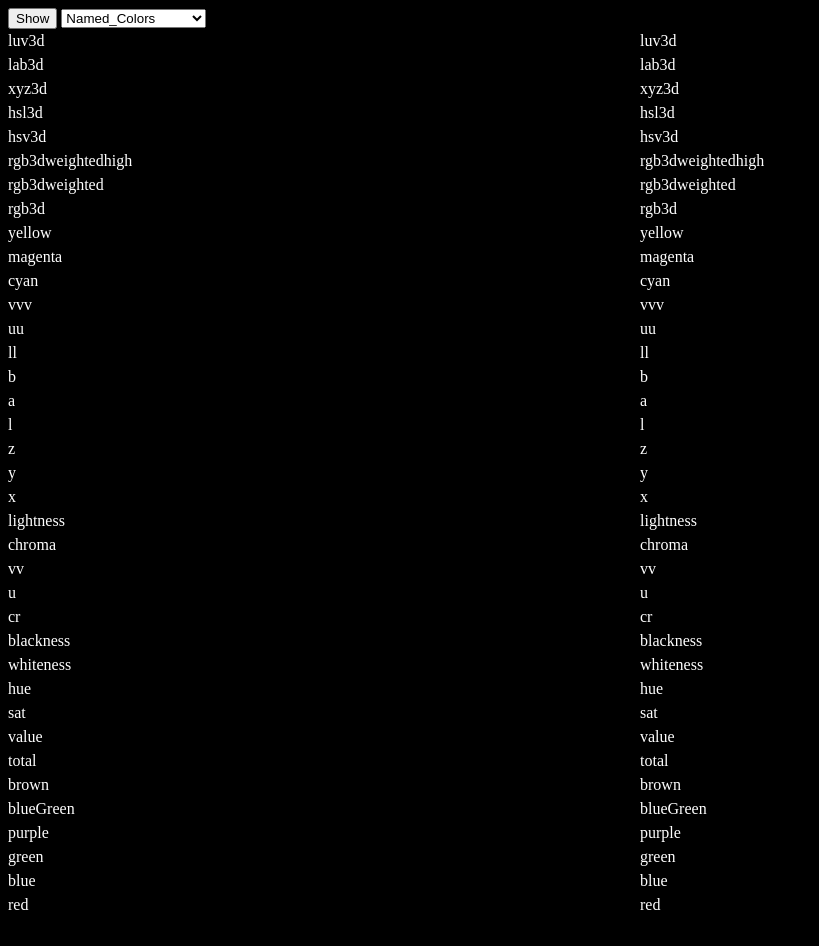
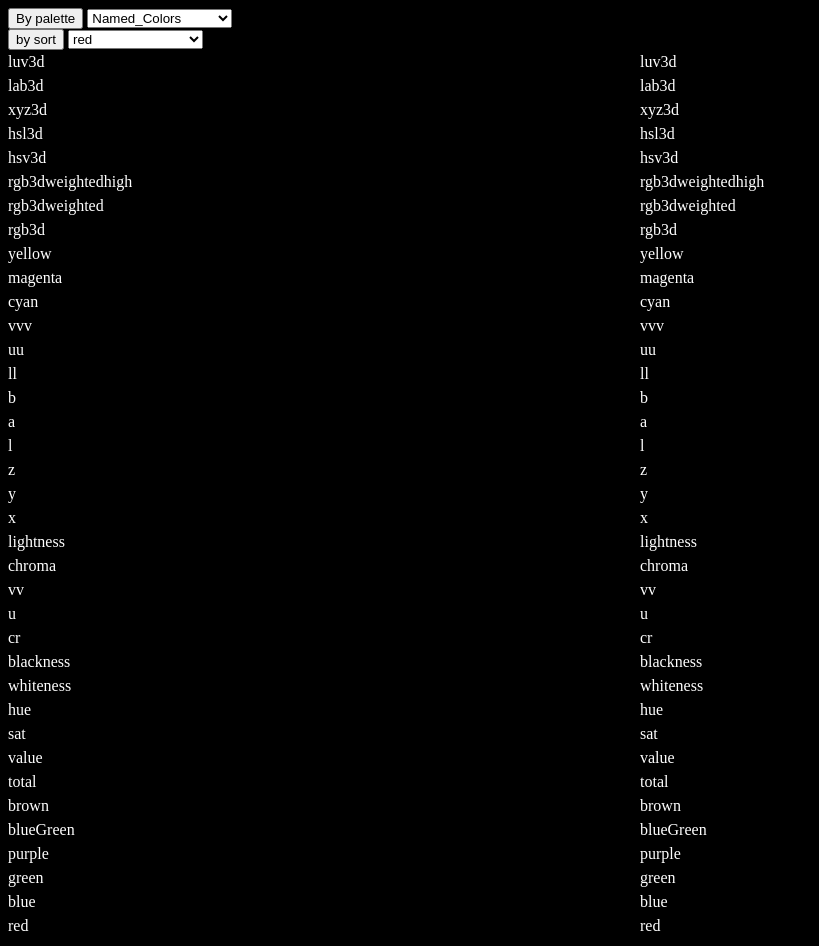
Before and after one commit to alikins/sortpal.js, a plain HTML site: page index.html in a window 1280 px wide. Shown: the whole page, without its empty margins (0-819 px from the left). Before the commit the page ends 925 px from the top, so only its background shows below. Drawn offline with nearby package versions, Linux system fonts and the light colour scheme; no server answers.

Commit message:
Add support for viewing all palletes with a particular sort

```diff
--- a/index.html
+++ b/index.html
@@ -17,21 +17,29 @@ function update_palette() {
 	var query_palette = gup("palette");
 	console.log(query_palette);
 	//console.log(
-	    $(document).ready(function() { updateTable(_palette) });
+	    $(document).ready(function() { updateTablePalettes(_palette) });
      };
 
+function update_sorts() {
+	var _f = document.sort_select;
+	var _sort_key = _f.getElementsByTagName("select")[0].value;
+
+	console.log(_sort_key);
+	//console.log(
+	$(document).ready(function() { updateTableSorts(_sort_key) });
+   };
 
 </script>
 </head>
 
-
 <body bgcolor="#000000">
 
+<form id="palette_select" name="palette_select">
+<input type=button onclick="update_palette()" value="By palette">
+</form>
 
-<form id="palette_select" name="palette_select">
-<input type=button onclick="update_palette()" value="Show">
-
-
+<form id="sort_select" name="sort_select">
+<input type=button onclick="update_sorts()" value="by sort">
 </form>
 
 <div id="main">
@@ -44,6 +52,9 @@ function update_palette() {
  var f = document.getElementById("palette_select");
  var s = document.createElement("select");
 
+ var ss = document.getElementById("sort_select");
+ var sort_select_select = document.createElement("select");
+
  var pl = getPalettes();
 
  for (p in pl) {
@@ -52,19 +63,26 @@ function update_palette() {
 	o.value = pl[p];
 	s.appendChild(o);
 	}
+
  f.appendChild(s);
 
+ var sort_options = sort_keys;
+ for (sk_index in sort_options) {
+     var o = document.createElement("option");
+     o.text = sort_options[sk_index];
+     o.value = sort_options[sk_index];
+     sort_select_select.appendChild(o);
+ }
+ ss.appendChild(sort_select_select);
 
-
-	      $(document).ready(function(){
+ $(document).ready(function(){
 	var palette = gup("palette");
 	var default_palette = 'Named_Colors';
 	if(palette){
 		default_palette = palette;
-	}
-       updateTable(default_palette);
-     //  updateTable('warm');
-     });
+	    }
+    updateTablePalettes(default_palette);
+ });
 
 //updateTable('named');
 </script>
--- a/sortpal.js
+++ b/sortpal.js
@@ -1,5 +1,3 @@
-
-
 
 function unique(a)
 {
@@ -58,6 +56,7 @@ function weightedRGBDistFrom0(x,y,z) {
 }
 
 //white point
+// afaict, this is "D65"
 var WHITE = {X: 0.9505, Y: 1.0000, Z: 1.0890};
 
 //http://www.fourcc.org/fccyvrgb.php
@@ -72,7 +71,6 @@ function rgb_to_yuv(rgb) {
 // y = 0.299R + 0.587G + 0.114B
 // u = -0.147R + -0.289G + 0.463B
 // v = 0.615R - 0.515G - 0.100B
-
     var r = rgb[0]/255;
     var g = rgb[1]/255;
     var b = rgb[2]/255;
@@ -81,7 +79,6 @@ function rgb_to_yuv(rgb) {
     v = (-0.169 * r) - (0.331 * g) + (0.5 * b);
 
     // This method is wrong
-
     return [y ,u,v];
 }
 
@@ -143,7 +140,7 @@ function xyz_to_luv(xyz) {
     var _V = 13 * _L * (var_V - ref_V);
 
     color = [_L, _U, _V];
-    console.log(_L, _U, _V);
+    //console.log(_L, _U, _V);
     return color;
 }
 
@@ -221,9 +218,9 @@ function rgb_to_hsl(rgb){
 
 // from http://mjijackson.com/2008/02/rgb-to-hsl-and-rgb-to-hsv-color-model-conversion-algorithms-in-javascript
 function rgb_to_hsvc(rgb){
-	 var r = rgb[0];
-	 var g = rgb[1];
-	 var b = rgb[2];
+    var r = rgb[0];
+    var g = rgb[1];
+    var b = rgb[2];
 
     r = r/255;
     g = g/255;
@@ -251,8 +248,6 @@ function rgb_to_hsvc(rgb){
     return [h, s, v, c];
 }
 
-
-
 function genColorsRandom() {
 	var colors = [];
 
@@ -278,7 +273,6 @@ function genColors() {
 		}
 	return colors;
 }
-
 
 function Color(rgb) {
     this.red = parseFloat(rgb[0]);
@@ -337,6 +331,7 @@ function Color(rgb) {
     this.vvv = luv[2];
 
     // lab is supposed to map euclidian 3d distance to perceptive color
+    // more or less CIE 1976 Delta E
     this.lab3d = distFrom0(this.l, this.a, this.b);
     this.luv3d = distFrom0(this.ll, this.uu, this.vvv);
     //this.luv3dunsquared = unsquaredDistFrom0(this.ll, this.uu, this.vvv);
@@ -382,9 +377,6 @@ function Sorter(sort) {
     }
 }
 
-
-
-
 function preComputeColors(colors) {
 	var colorspaces = [];
 	for (color in colors) {
@@ -394,10 +386,27 @@ function preComputeColors(colors) {
 	return colorspaces;
 }
 
+sort_keys = ["red", "blue", "green",
+             "purple", "blueGreen", "brown",
+             "total",
+             "value", "sat", "hue",
+             "whiteness", "blackness",
+             "cr", "u", "vv",
+             "chroma", "lightness",
+             "x", "y", "z",
+             "l", "a", "b",
+             "ll", "uu", "vvv",
+             "cyan", "magenta", "yellow",
+             "rgb3d", "rgb3dweighted", "rgb3dweightedhigh",
+             "hsv3d",
+             "hsl3d",
+             "xyz3d",
+             "lab3d",
+             "luv3d"];
 
-
-function ColorSorter(colors) {
-
+function ColorSorter(colors, sort_keys) {
+    // for a list of colors, generate a sorted version for each
+    // attribute, so this contains many lists sorted in different orders
     var colors = colors;
     var colorList = [];
 
@@ -464,12 +473,10 @@ function ColorSorter(colors) {
         return colorList;
     }
 
-
 }
 
 
-
-function drawColorList(colorlist){
+function drawTableRows(colorlist){
     var t = document.getElementById('palette_table');
 
 	// replace the rows in the table on redraw
@@ -478,27 +485,21 @@ function drawColorList(colorlist){
 		t.removeChild(t.firstChild);
 	}
 
-
-//	cl = [colorlist.yellow];
     for (l in colorlist) {
-
        row = t.insertRow(0);
        var label = row.insertCell(0);
        label.innerHTML = l;
        var canvasCell = row.insertCell(0);
-       canvasCell.appendChild(drawPalette(colorlist[l]));
+       canvasCell.appendChild(drawPaletteCanvas(colorlist[l]));
 
        var label2 = row.insertCell(0);
        label2.innerHTML = l;
     }
-
-
 }
 
-function drawPalette(palette) {
+function drawPaletteCanvas(palette) {
     var canvas = document.createElement('canvas');
     canvas.id = l;
-
 
     var w_w = window.innerWidth;
     var w = document.width;
@@ -544,15 +545,48 @@ function drawPalette(palette) {
     return canvas;
 }
 
-function updateTable(palette){
-  var rgbColors = getColors(palette);
-  var colors = preComputeColors(rgbColors);
-  var color_sorter = new ColorSorter(colors);
+function computePaletteColors(palette) {
+  var rgb_colors = getColorsFromPalette(palette);
+  var colors_all_spaces = preComputeColors(rgb_colors);
+  // should pass the list of sorting keys here
+  var color_sorter = new ColorSorter(colors_all_spaces);
+  // get a list of color lists sorted by each key
+  // one for each sort_key
   var color_list = color_sorter.getColors();
+  return color_list;
+}
 
-  drawColorList(color_list);
 
+//function updateTable(palette) {
+function updateTablePalettes(palette) {
+  var color_list = computePaletteColors(palette);
+  drawTableRows(color_list);
 }
+
+function updateTableSorts(sort_key) {
+    var palette_names = getPalettes();
+    palette_names.reverse();
+    var palette_list = [];
+    var palette_name_index;
+    var palette_name;
+    for (palette_name_index in palette_names) {
+        //var palette = gup(palette_name);
+        // don't really need all the color attributes here, but...
+        palette_name = palette_names[palette_name_index];
+        var color_list_list = computePaletteColors(palette_name);
+        // assume the sort we care about is first
+
+        //var color_list = color_list_list.slice(0);
+        var colors_sorted = color_list_list[sort_key];
+        palette_list[palette_name] = colors_sorted;
+    }
+    drawTableRows(palette_list);
+    // for each palette
+    // sort colors by sort_key
+    // add a row to the table
+    // draw the palette
+}
+
 
 function writeTableRow(name, table, colors) {
 	var row = table.insertRow(0);
@@ -636,7 +670,7 @@ function parseGpl(gpl){
     return gc;
 }
 
-function getColors(palette){
+function getColorsFromPalette(palette){
 
     var xhttp = new XMLHttpRequest();
 	var filename = "palettes/"+palette+".gpl";
@@ -651,9 +685,5 @@ function getColors(palette){
 	color_lists = new Array();
     color_lists[palette] = gpl_c;
     color_lists['grays'] = genGrays();
-
-
-
 	return color_lists[palette];
-
 }
```
